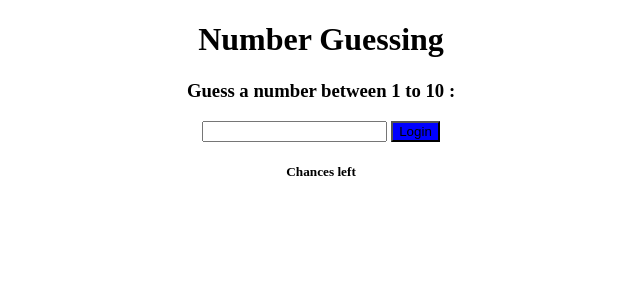
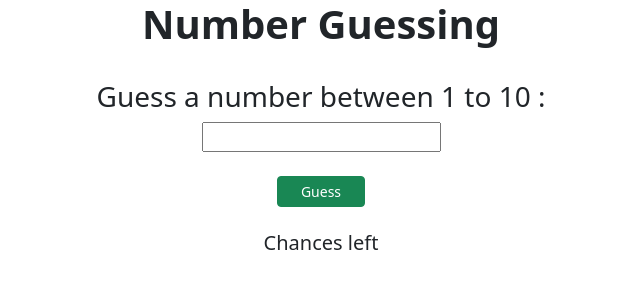
Before and after one commit to NimeshaT/Number_Guessing_App_Js, a plain HTML site: page index.html in a window 1280 px wide. Shown: the whole page, without its empty margins (319-959 px from the left). Drawn offline with nearby package versions, Linux system fonts and the light colour scheme.

Commit message:
add bootstrap

```diff
--- a/index.html
+++ b/index.html
@@ -5,14 +5,17 @@
     <meta charset="UTF-8">
     <meta name="viewport" content="width=device-width, initial-scale=1.0">
     <title>Game</title>
+    <link href="https://cdn.jsdelivr.net/npm/bootstrap@5.3.3/dist/css/bootstrap.min.css" rel="stylesheet" integrity="sha384-QWTKZyjpPEjISv5WaRU9OFeRpok6YctnYmDr5pNlyT2bRjXh0JMhjY6hW+ALEwIH" crossorigin="anonymous">
+    <script src="https://cdn.jsdelivr.net/npm/bootstrap@5.3.3/dist/js/bootstrap.bundle.min.js" integrity="sha384-YvpcrYf0tY3lHB60NNkmXc5s9fDVZLESaAA55NDzOxhy9GkcIdslK1eN7N6jIeHz" crossorigin="anonymous"></script>
 </head>
 
 <body>
     <h1 style="text-align: center;"><b>Number Guessing</b></h1>
+    <br>
     <div style="text-align: center;">
         <h3>Guess a number between 1 to 10 :</h3>
-        <input type="text" id="txtField"></input>
-        <input type="button" value="Login" onclick="login()" style="background-color: blue;">
+        <input type="text" id="txtField"></input><br><br>
+        <input type="button" value="    Guess    " onclick="login()"  class="btn btn-success btn-sm"><br><br>
         <h5 id="lblOutput">Chances left</h5>
     </div>
     <script src="app.js"></script>
```
